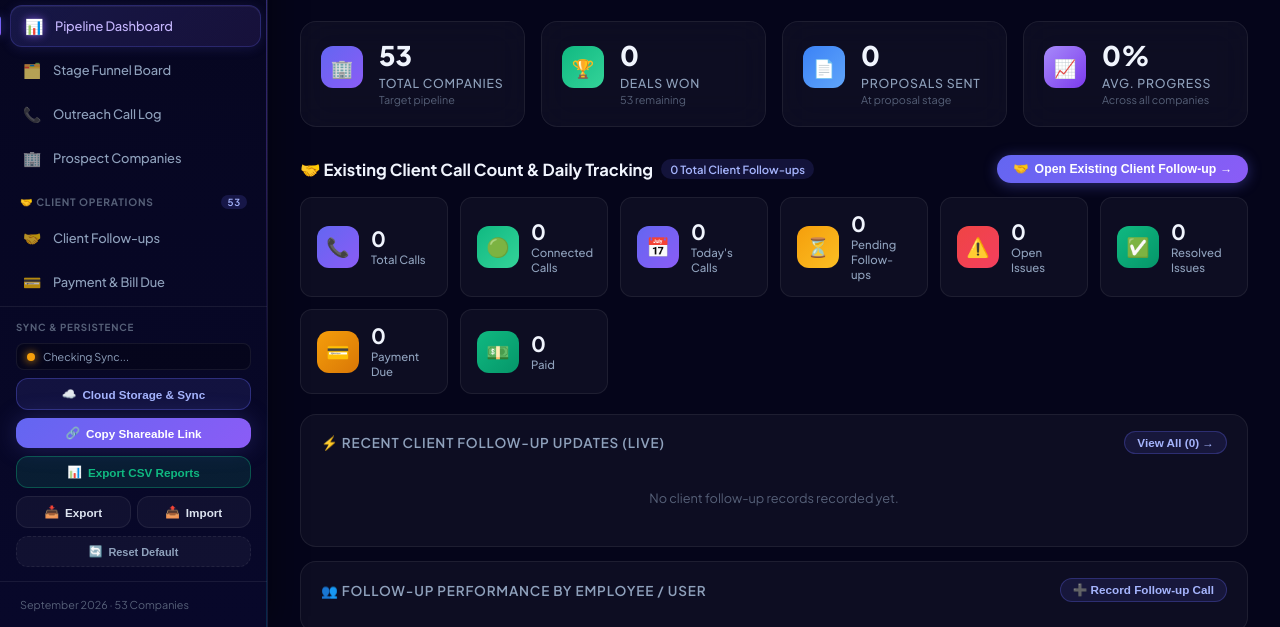
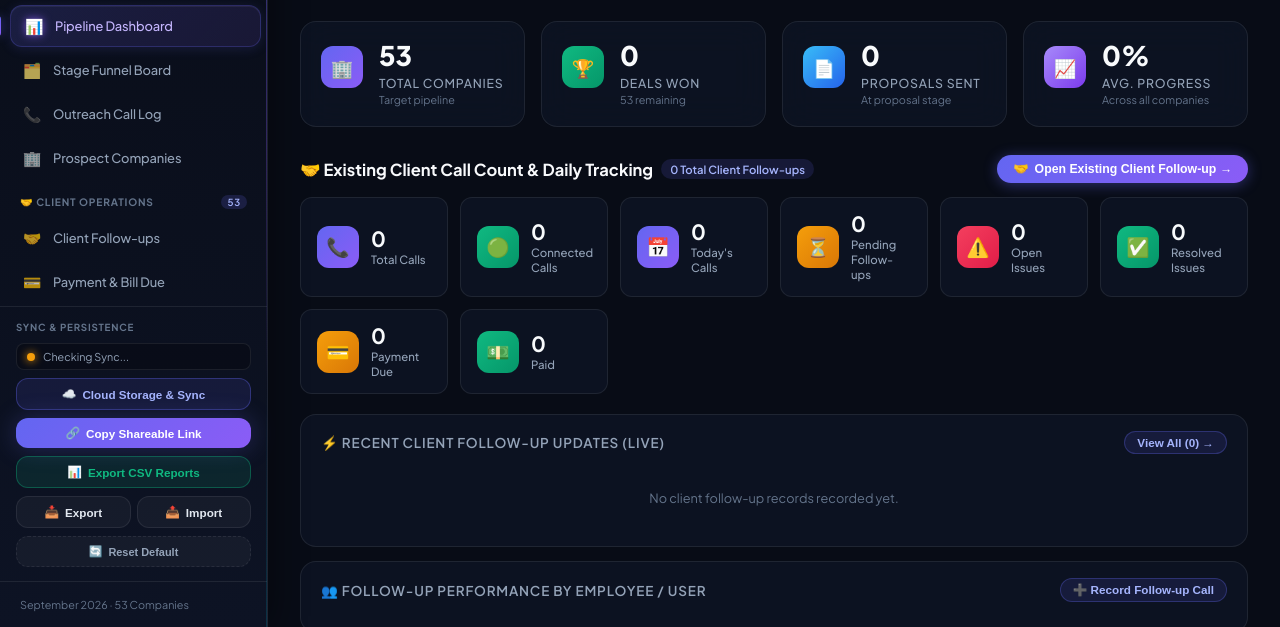
Before and after one commit to saimommsokrio-max/Sales-Tracker-, a website: page index.html in a window 1280 px wide. Shown: the part 173-800 px from the top of the page. Drawn offline with Linux system fonts and the light colour scheme; no server answers.

Commit message:
Upgrade color theme to modern obsidian slate SaaS palette and fix WhatsApp URL logic

```diff
--- a/index.html
+++ b/index.html
@@ -5,7 +5,7 @@
   <meta name="viewport" content="width=device-width, initial-scale=1.0">
   <title>Sokrio Sales Tracker — Pipeline &amp; Work Plan Manager</title>
   <meta name="description" content="Premium sales pipeline tracker for managing monthly work plans, tracking deals, and monitoring company outreach progress.">
-  <link rel="stylesheet" href="styles.css?v=20260915_sync">
+  <link rel="stylesheet" href="styles.css?v=20260916_palette">
 </head>
 <body>
   <div class="app" id="app">
--- a/styles.css
+++ b/styles.css
@@ -8,62 +8,62 @@
 
 /* --- CSS Custom Properties --- */
 :root {
-  /* Background */
-  --bg-primary: #05051a;
-  --bg-secondary: #0b0b28;
-  --bg-tertiary: #10103a;
-  --bg-card: rgba(255, 255, 255, 0.035);
-  --bg-card-hover: rgba(255, 255, 255, 0.07);
-  --bg-card-active: rgba(99, 102, 241, 0.10);
-  --bg-sidebar: #070720;
-  --bg-input: rgba(255, 255, 255, 0.06);
-
-  /* Text */
-  --text-primary: #dde4f0;
-  --text-secondary: #8fa1bc;
-  --text-muted: #566078;
-  --text-heading: #f0f4fd;
-
-  /* Borders */
-  --border: rgba(255, 255, 255, 0.07);
-  --border-hover: rgba(255, 255, 255, 0.14);
-  --border-active: rgba(99, 102, 241, 0.45);
-
-  /* Accents */
+  /* Background — Deep Obsidian & Slate SaaS Theme */
+  --bg-primary: #080c16;
+  --bg-secondary: #0f1626;
+  --bg-tertiary: #161f36;
+  --bg-card: rgba(15, 22, 38, 0.72);
+  --bg-card-hover: rgba(22, 31, 54, 0.85);
+  --bg-card-active: rgba(99, 102, 241, 0.12);
+  --bg-sidebar: #090d18;
+  --bg-input: rgba(15, 22, 38, 0.85);
+
+  /* Text — High Contrast & Ultra-Readable */
+  --text-primary: #e2e8f0;
+  --text-secondary: #94a3b8;
+  --text-muted: #64748b;
+  --text-heading: #f8fafc;
+
+  /* Borders — Crisp & Subtle */
+  --border: rgba(255, 255, 255, 0.08);
+  --border-hover: rgba(255, 255, 255, 0.16);
+  --border-active: rgba(99, 102, 241, 0.55);
+
+  /* Accents — Tailored Enterprise SaaS Palette */
   --accent-indigo: #6366f1;
   --accent-violet: #8b5cf6;
-  --accent-blue: #3b82f6;
+  --accent-blue: #38bdf8;
   --accent-cyan: #06b6d4;
   --accent-emerald: #10b981;
   --accent-amber: #f59e0b;
   --accent-rose: #f43f5e;
   --accent-pink: #ec4899;
 
-  /* Gradients */
+  /* Gradients — Smooth & Radiant */
   --gradient-primary: linear-gradient(135deg, #6366f1 0%, #8b5cf6 100%);
-  --gradient-primary-soft: linear-gradient(135deg, rgba(99,102,241,0.15), rgba(139,92,246,0.15));
-  --gradient-success: linear-gradient(135deg, #10b981 0%, #34d399 100%);
-  --gradient-danger: linear-gradient(135deg, #ef4444 0%, #f43f5e 100%);
-  --gradient-warning: linear-gradient(135deg, #f59e0b 0%, #fbbf24 100%);
-  --gradient-info: linear-gradient(135deg, #3b82f6 0%, #60a5fa 100%);
-  --gradient-bg: linear-gradient(160deg, #05051a 0%, #0a0a28 50%, #07071f 100%);
+  --gradient-primary-soft: linear-gradient(135deg, rgba(99,102,241,0.18), rgba(139,92,246,0.18));
+  --gradient-success: linear-gradient(135deg, #10b981 0%, #059669 100%);
+  --gradient-danger: linear-gradient(135deg, #f43f5e 0%, #e11d48 100%);
+  --gradient-warning: linear-gradient(135deg, #f59e0b 0%, #d97706 100%);
+  --gradient-info: linear-gradient(135deg, #38bdf8 0%, #2563eb 100%);
+  --gradient-bg: radial-gradient(circle at 50% 0%, #111827 0%, #080c16 65%, #05070e 100%);
 
   /* Stage Colors */
-  --stage-initial-call: #3b82f6;
+  --stage-initial-call: #38bdf8;
   --stage-sales-pitch: #8b5cf6;
   --stage-demo-video: #ec4899;
   --stage-proposal: #f59e0b;
   --stage-won: #10b981;
-  --stage-lost: #ef4444;
-
-  /* Shadows */
-  --shadow-sm: 0 2px 8px rgba(0, 0, 0, 0.4);
-  --shadow-md: 0 6px 20px rgba(0, 0, 0, 0.5);
-  --shadow-lg: 0 12px 40px rgba(0, 0, 0, 0.6);
-  --shadow-glow-indigo: 0 0 24px rgba(99, 102, 241, 0.25);
-  --shadow-glow-emerald: 0 0 24px rgba(16, 185, 129, 0.25);
-  --shadow-glow-rose: 0 0 24px rgba(244, 63, 94, 0.25);
-  --shadow-glow-violet: 0 0 24px rgba(139, 92, 246, 0.25);
+  --stage-lost: #f43f5e;
+
+  /* Shadows — Refined Elevation & Ambient Glow */
+  --shadow-sm: 0 2px 8px rgba(0, 0, 0, 0.35);
+  --shadow-md: 0 6px 20px rgba(0, 0, 0, 0.45);
+  --shadow-lg: 0 12px 40px rgba(0, 0, 0, 0.55);
+  --shadow-glow-indigo: 0 0 24px rgba(99, 102, 241, 0.28);
+  --shadow-glow-emerald: 0 0 24px rgba(16, 185, 129, 0.28);
+  --shadow-glow-rose: 0 0 24px rgba(244, 63, 94, 0.28);
+  --shadow-glow-violet: 0 0 24px rgba(139, 92, 246, 0.28);
 
   /* Spacing */
   --sidebar-width: 268px;
@@ -271,7 +271,7 @@ body::before {
   position: fixed;
   inset: 0;
   background:
-    radial-gradient(ellipse 80% 60% at 20% 10%, rgba(99,102,241,0.08) 0%, transparent 60%),
+    radial-gradient(ellipse 80% 60% at 20% 10%, rgba(99,102,241,0.12) 0%, transparent 60%),
     radial-gradient(ellipse 60% 50% at 80% 80%, rgba(139,92,246,0.07) 0%, transparent 55%),
     radial-gradient(ellipse 50% 40% at 60% 40%, rgba(6,182,212,0.04) 0%, transparent 50%);
   pointer-events: none;
@@ -288,12 +288,12 @@ body::before {
 
 /* Global Select & Option Dropdown Dark Theme Styling */
 select {
-  background-color: #12123a;
+  background-color: var(--bg-secondary);
   color: var(--text-primary);
 }
 select option,
 datalist option {
-  background-color: #0e0e30 !important;
+  background-color: #0f1626 !important;
   color: #f1f5f9 !important;
   padding: 8px 12px;
 }
@@ -325,7 +325,7 @@ datalist option {
 .sidebar {
   width: var(--sidebar-width);
   min-width: var(--sidebar-width);
-  background: linear-gradient(180deg, #06061e 0%, #08082a 100%);
+  background: linear-gradient(180deg, #090d18 0%, #0d1324 100%);
   border-right: 1px solid var(--border);
   display: flex;
   flex-direction: column;
@@ -507,7 +507,7 @@ datalist option {
   align-items: center;
   justify-content: space-between;
   padding: 16px 32px;
-  background: rgba(8, 8, 28, 0.85);
+  background: rgba(9, 13, 24, 0.85);
   backdrop-filter: blur(16px);
   -webkit-backdrop-filter: blur(16px);
   border-bottom: 1px solid var(--border);
```
Also changed, not shown: app.js.
